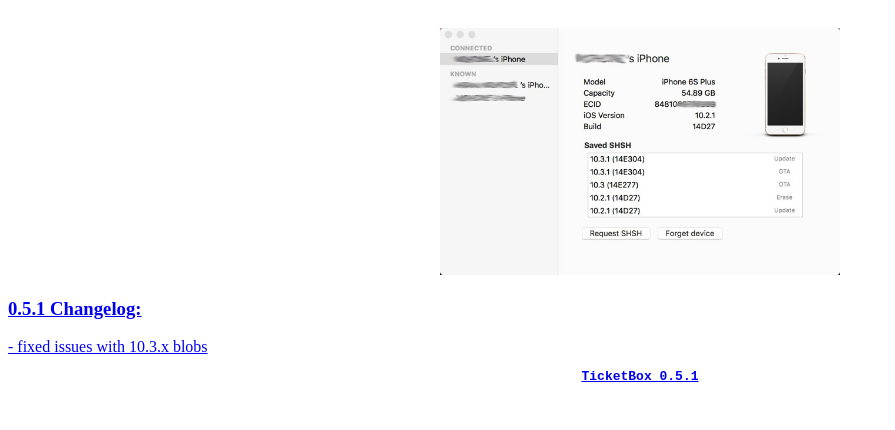
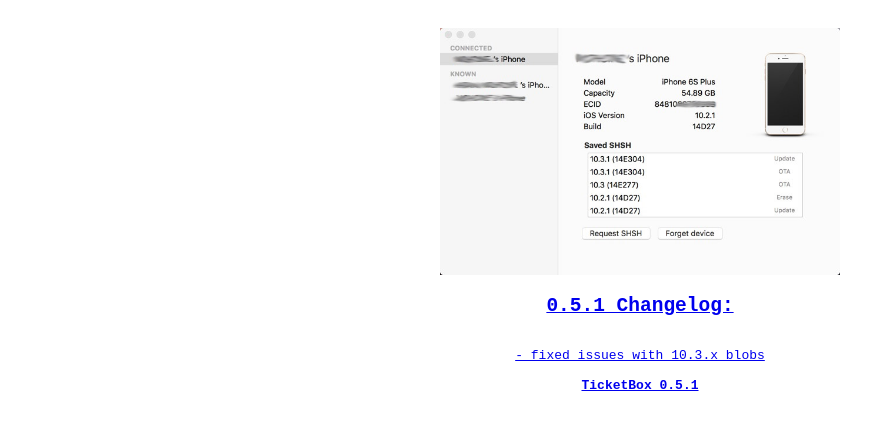
Before and after one commit to hieuvooo/TicketBox, a plain HTML site: page index.html in a window 1280 px wide. Shown: the whole page, without its empty margins (0-895 px from the left). Drawn offline with Linux system fonts and the light colour scheme.

Commit message:
Update index.html

```diff
--- a/index.html
+++ b/index.html
@@ -8,9 +8,10 @@
 <a href="#"><img src="img/ticketbox_ui.jpg" style="width:400px;"
 </pre></center>
 
-<h3>0.5.1 Changelog:</h3>
+<center><pre>
+<h2>0.5.1 Changelog:</h2>
 - fixed issues with 10.3.x blobs
-<center><pre>
+
 <b><a href="https://github.com/postpwn/ticketbox/raw/gh-pages/TicketBox/ticketbox_0.5.1_release.dmg">TicketBox 0.5.1</a></b>
 </pre></center>
 
```
